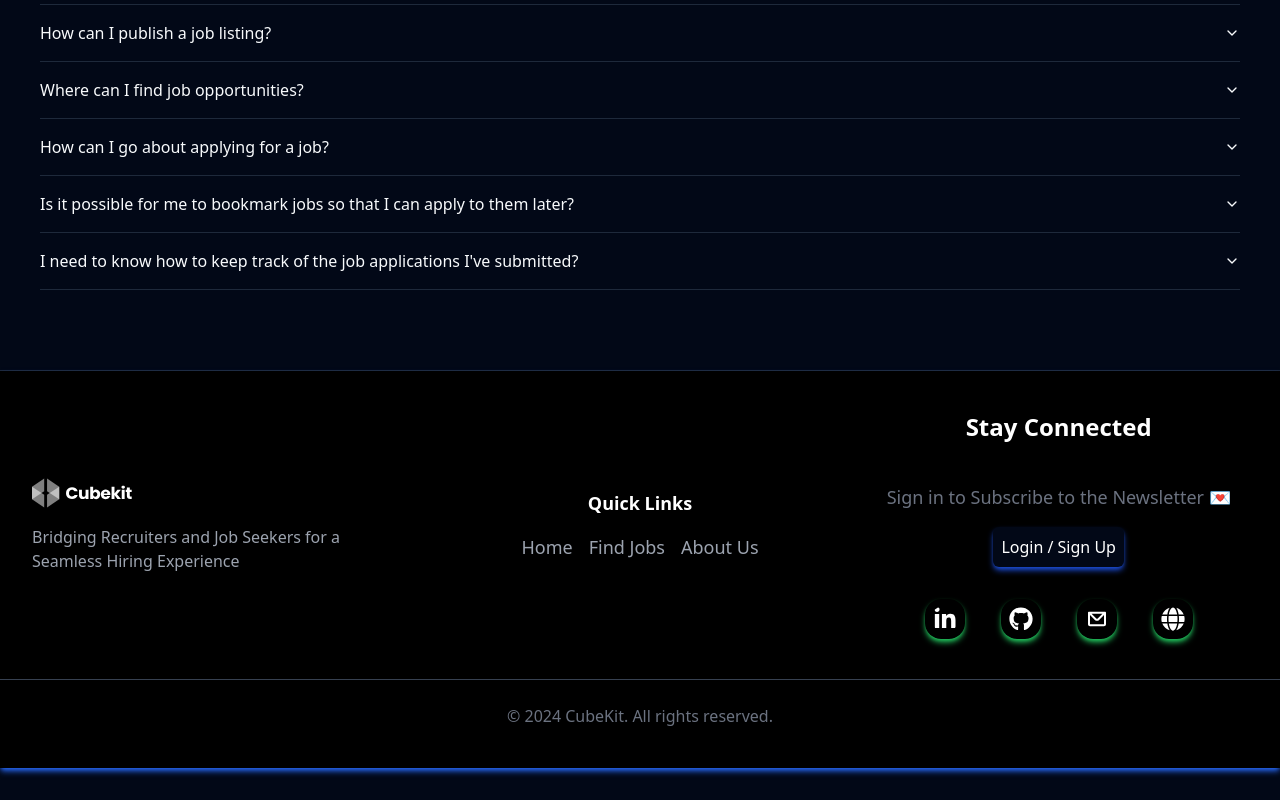
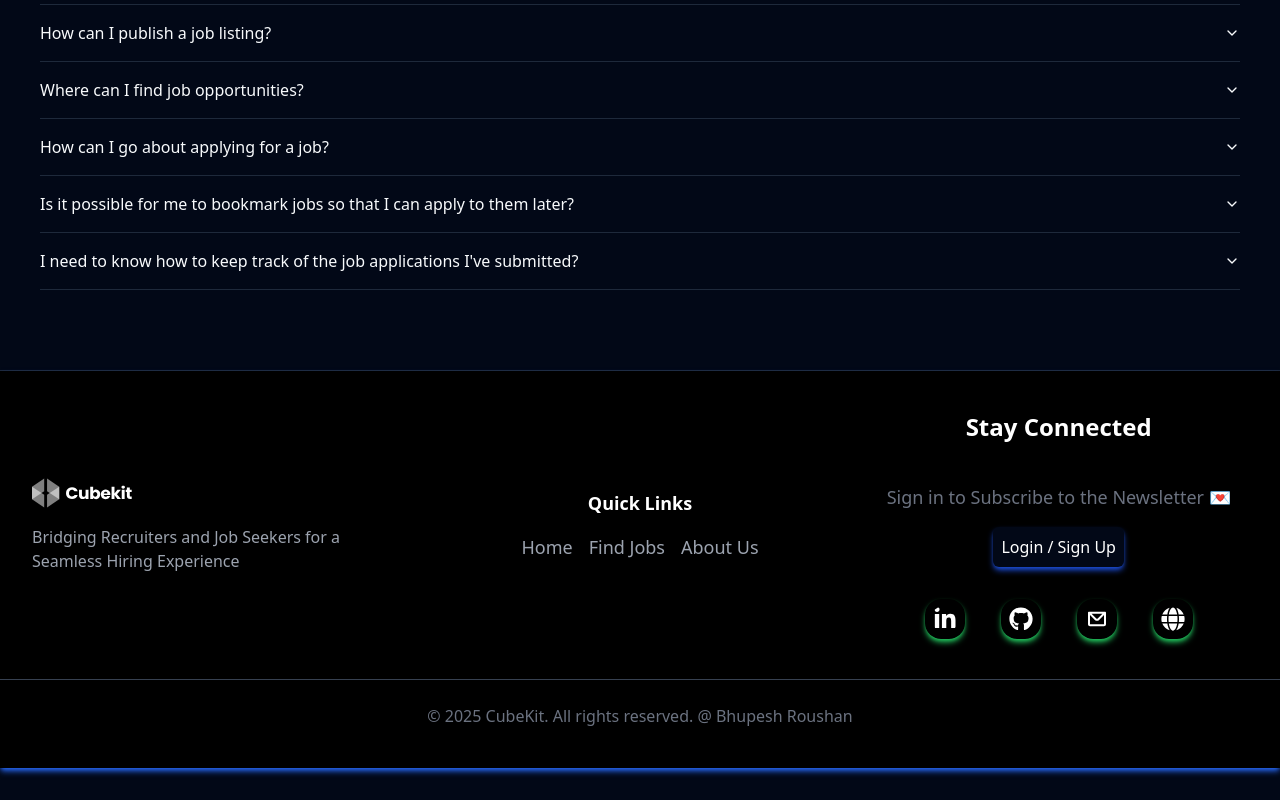
Before and after one commit to bhupesh-roushan/cubekit-hiring, a React (Vite) app: page / in a window 1280 px wide. Shown: the part 1919-2719 px from the top of the page. Built offline with nearby package versions, Linux system fonts and the light colour scheme; no server answers.

Commit message:
Update Footer.jsx

```diff
--- a/src/components/Footer.jsx
+++ b/src/components/Footer.jsx
@@ -106,7 +106,7 @@
       </div>
 
       <div className="border-t border-gray-700 mt-10 pt-6 text-center text-gray-500">
-        <p>&copy; 2024 CubeKit. All rights reserved.</p>
+        <p>&copy; 2025 CubeKit. All rights reserved. @ Bhupesh Roushan</p>
       </div>
     </footer>
   );
```
